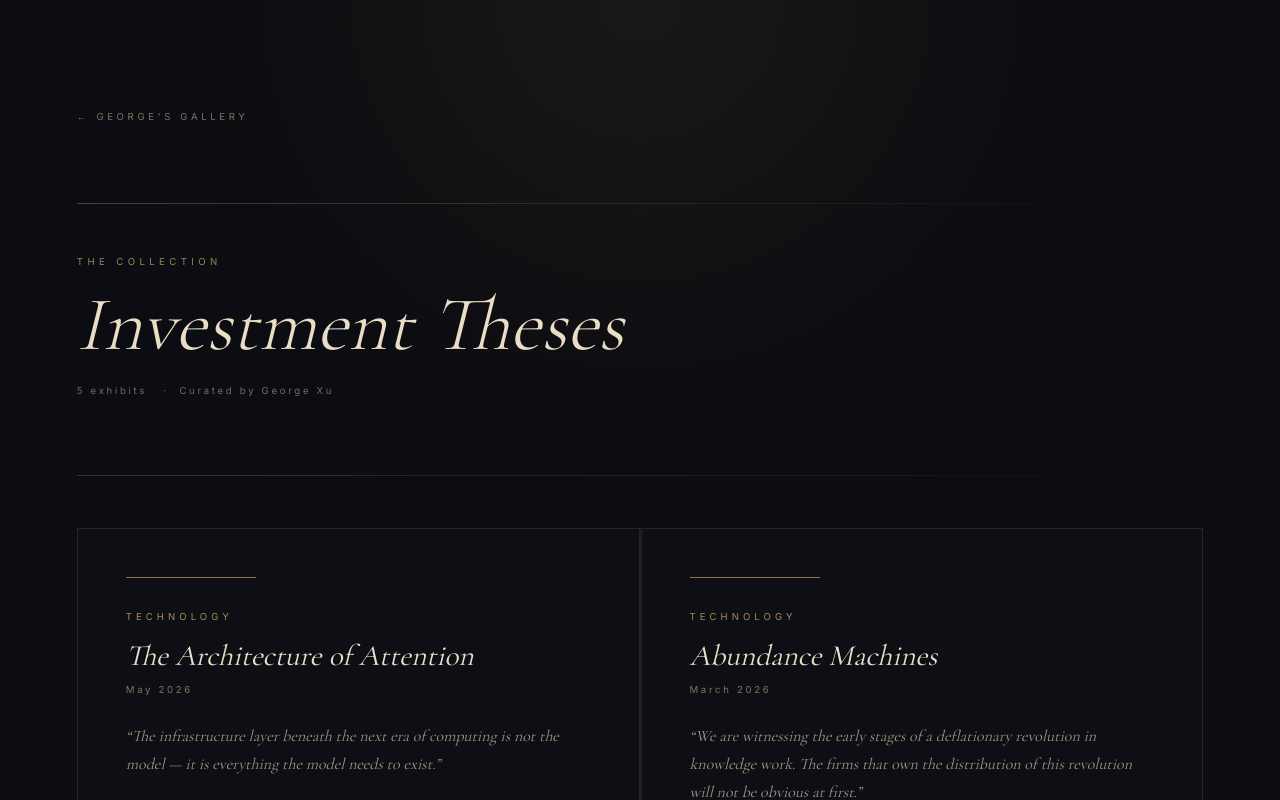
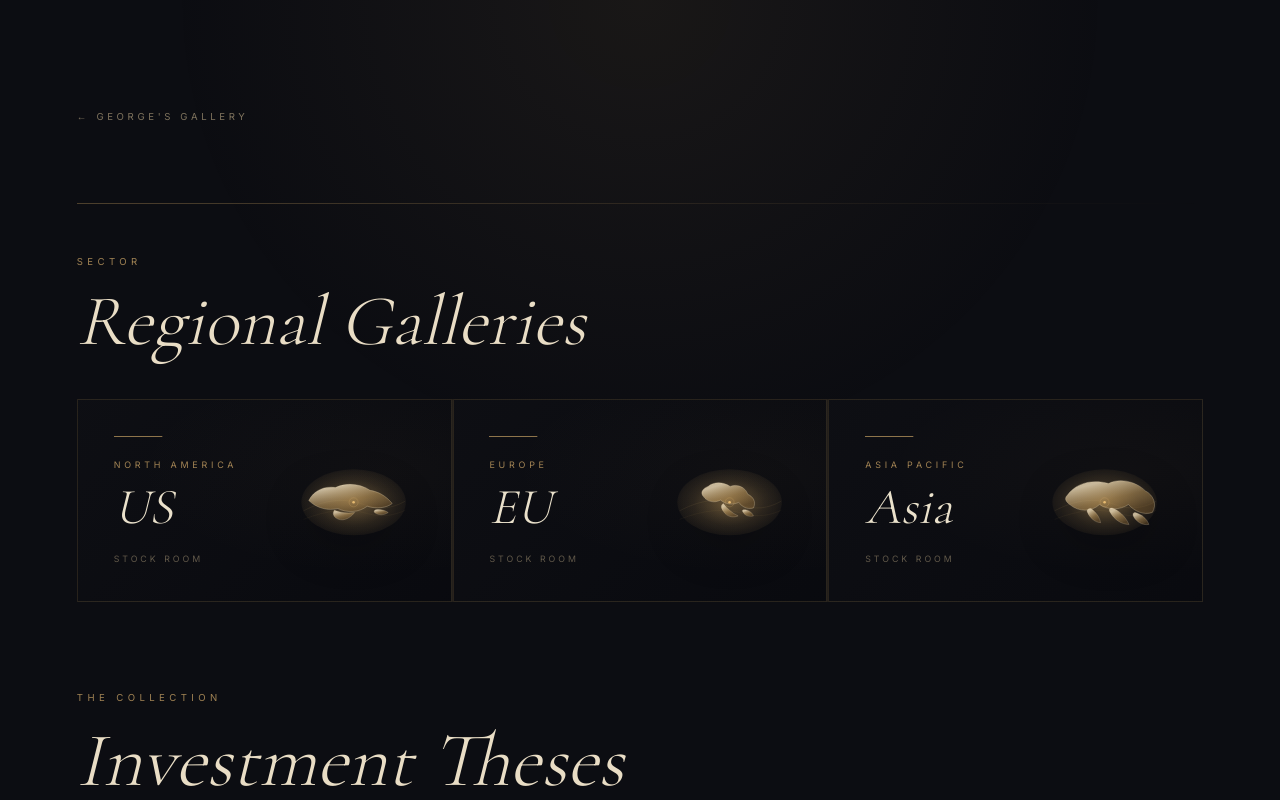
Before and after one commit to georgexu1118-ctrl/Gallery-of-ideas, a Next.js app: page /gallery in a window 1280 px wide. Shown: the top 800 px of the page. Built offline with nearby package versions, Linux system fonts and the light colour scheme.

Commit message:
Add regional sector galleries

```diff
--- a/app/gallery/page.tsx
+++ b/app/gallery/page.tsx
@@ -3,7 +3,14 @@
 import Link from "next/link";
 import { motion } from "framer-motion";
 import ExhibitCard from "@/components/ExhibitCard";
+import RegionGalleryCard from "@/components/RegionGalleryCard";
 import { getAllTheses } from "@/lib/theses";
+
+const regions = [
+  { region: "us", title: "US", label: "North America" },
+  { region: "eu", title: "EU", label: "Europe" },
+  { region: "asia", title: "Asia", label: "Asia Pacific" },
+] as const;
 
 export default function GalleryPage() {
   const theses = getAllTheses();
@@ -79,6 +86,58 @@ export default function GalleryPage() {
               marginBottom: "clamp(2rem, 4vw, 3.5rem)",
             }}
           />
+
+          <section style={{ marginBottom: "clamp(4rem, 7vw, 6rem)" }}>
+            <motion.p
+              initial={{ opacity: 0, y: 6 }}
+              animate={{ opacity: 1, y: 0 }}
+              transition={{ delay: 0.55, duration: 0.9 }}
+              style={{
+                fontSize: "0.6rem",
+                letterSpacing: "0.46em",
+                textTransform: "uppercase",
+                color: "rgba(210, 170, 105, 0.75)",
+                fontFamily: "var(--font-inter), sans-serif",
+                marginBottom: "1rem",
+              }}
+            >
+              Sector
+            </motion.p>
+            <motion.h1
+              initial={{ opacity: 0, y: 10 }}
+              animate={{ opacity: 1, y: 0 }}
+              transition={{ delay: 0.65, duration: 1, ease: [0.16, 1, 0.3, 1] }}
+              style={{
+                fontFamily: 'var(--font-cormorant), "Cormorant Garamond", Georgia, serif',
+                fontSize: "clamp(2.5rem, 5.6vw, 5rem)",
+                fontWeight: 300,
+                fontStyle: "italic",
+                lineHeight: 1,
+                color: "rgba(242, 230, 205, 0.96)",
+                marginBottom: "clamp(1.8rem, 3.5vw, 2.6rem)",
+              }}
+            >
+              Regional Galleries
+            </motion.h1>
+            <div
+              style={{
+                display: "grid",
+                gridTemplateColumns: "repeat(auto-fit, minmax(min(100%, 320px), 1fr))",
+                gap: "1px",
+                background: "rgba(200, 160, 96, 0.12)",
+              }}
+            >
+              {regions.map((region, i) => (
+                <RegionGalleryCard
+                  key={region.region}
+                  region={region.region}
+                  title={region.title}
+                  label={region.label}
+                  index={i}
+                />
+              ))}
+            </div>
+          </section>
 
           {/* Section label */}
           <motion.p
--- /dev/null
+++ b/components/RegionGalleryCard.tsx
@@ -0,0 +1,189 @@
+"use client";
+
+import { motion, type Variants } from "framer-motion";
+
+type RegionKey = "us" | "eu" | "asia";
+
+interface RegionGalleryCardProps {
+  region: RegionKey;
+  title: string;
+  label: string;
+  index?: number;
+}
+
+const card: Variants = {
+  rest: { y: 0 },
+  hover: { y: -4, transition: { duration: 0.3, ease: [0.25, 0.46, 0.45, 0.94] as [number, number, number, number] } },
+};
+
+const glow: Variants = {
+  rest: { opacity: 0.18 },
+  hover: { opacity: 0.38, transition: { duration: 0.35 } },
+};
+
+const line: Variants = {
+  rest: { scaleX: 0.32, originX: 0 },
+  hover: { scaleX: 1, originX: 0, transition: { duration: 0.5, ease: "easeOut" as const } },
+};
+
+const mapPaths: Record<RegionKey, string[]> = {
+  us: [
+    "M33 75 C42 57 60 49 80 52 C99 43 124 45 141 57 C155 59 168 66 180 80 C171 88 151 90 136 85 C121 96 101 97 84 89 C67 93 48 89 33 75 Z",
+    "M78 92 C88 96 100 98 114 96 C104 108 91 113 80 105 C76 101 75 97 78 92 Z",
+    "M151 91 C158 90 166 91 173 96 C165 101 157 101 150 97 C147 95 148 92 151 91 Z",
+  ],
+  eu: [
+    "M74 50 C85 41 101 42 113 50 C125 45 140 51 144 64 C154 68 159 78 154 88 C143 91 134 86 128 78 C118 83 105 82 96 74 C86 80 72 77 66 68 C60 61 64 54 74 50 Z",
+    "M101 80 C108 89 116 97 127 102 C117 106 107 103 101 94 C97 88 96 83 101 80 Z",
+    "M137 91 C145 91 151 95 154 102 C146 104 139 101 136 96 C134 93 134 91 137 91 Z",
+  ],
+  asia: [
+    "M46 66 C62 43 92 37 119 45 C137 35 166 40 184 58 C198 65 205 82 196 96 C181 101 165 94 154 82 C139 92 118 92 103 82 C89 95 67 95 52 83 C43 77 41 71 46 66 Z",
+    "M125 88 C137 92 148 102 155 117 C141 117 129 108 122 96 C119 91 120 88 125 88 Z",
+    "M166 96 C176 99 186 106 190 117 C178 119 168 112 163 103 C161 99 162 96 166 96 Z",
+    "M88 89 C96 95 103 103 105 114 C94 113 86 105 82 96 C80 92 82 89 88 89 Z",
+  ],
+};
+
+function RegionMap({ region, title }: { region: RegionKey; title: string }) {
+  return (
+    <svg
+      viewBox="0 0 220 150"
+      role="img"
+      aria-label={`${title} map`}
+      style={{
+        width: "100%",
+        maxWidth: "220px",
+        aspectRatio: "22 / 15",
+        display: "block",
+        filter: "drop-shadow(0 18px 24px rgba(0, 0, 0, 0.45))",
+      }}
+    >
+      <defs>
+        <radialGradient id={`${region}-map-glow`} cx="50%" cy="50%" r="60%">
+          <stop offset="0%" stopColor="rgba(226, 180, 105, 0.45)" />
+          <stop offset="58%" stopColor="rgba(200, 160, 96, 0.16)" />
+          <stop offset="100%" stopColor="rgba(200, 160, 96, 0)" />
+        </radialGradient>
+        <linearGradient id={`${region}-map-fill`} x1="25%" x2="75%" y1="15%" y2="90%">
+          <stop offset="0%" stopColor="rgba(242, 224, 188, 0.78)" />
+          <stop offset="55%" stopColor="rgba(200, 160, 96, 0.48)" />
+          <stop offset="100%" stopColor="rgba(118, 88, 47, 0.5)" />
+        </linearGradient>
+      </defs>
+      <ellipse cx="112" cy="78" rx="92" ry="58" fill={`url(#${region}-map-glow)`} />
+      <path
+        d="M24 93 C64 72 97 70 130 82 C157 92 180 89 203 76"
+        fill="none"
+        stroke="rgba(200, 160, 96, 0.16)"
+        strokeWidth="1"
+      />
+      <path
+        d="M24 108 C67 91 103 88 137 98 C161 105 184 101 203 92"
+        fill="none"
+        stroke="rgba(200, 160, 96, 0.1)"
+        strokeWidth="1"
+      />
+      {mapPaths[region].map((path, i) => (
+        <path
+          key={path}
+          d={path}
+          fill={`url(#${region}-map-fill)`}
+          stroke="rgba(242, 224, 188, 0.42)"
+          strokeWidth={i === 0 ? "1.15" : "0.85"}
+          strokeLinejoin="round"
+        />
+      ))}
+      <circle cx="112" cy="78" r="2.3" fill="rgba(235, 190, 115, 0.95)" />
+      <circle cx="112" cy="78" r="8" fill="none" stroke="rgba(235, 190, 115, 0.32)" strokeWidth="1" />
+    </svg>
+  );
+}
+
+export default function RegionGalleryCard({ region, title, label, index = 0 }: RegionGalleryCardProps) {
+  return (
+    <motion.div
+      initial={{ opacity: 0, y: 20 }}
+      animate={{ opacity: 1, y: 0 }}
+      transition={{ delay: 0.25 + index * 0.1, duration: 0.85, ease: [0.25, 0.46, 0.45, 0.94] }}
+    >
+      <motion.article
+        variants={card}
+        initial="rest"
+        whileHover="hover"
+        style={{
+          position: "relative",
+          minHeight: "190px",
+          overflow: "hidden",
+          background: "linear-gradient(135deg, rgba(14, 15, 20, 0.98) 0%, rgba(9, 10, 15, 0.98) 100%)",
+          border: "1px solid rgba(200, 160, 96, 0.16)",
+          padding: "clamp(1.4rem, 2.8vw, 2.25rem)",
+          display: "grid",
+          gridTemplateColumns: "minmax(0, 0.82fr) minmax(118px, 0.68fr)",
+          gap: "clamp(1rem, 2vw, 1.75rem)",
+          alignItems: "center",
+        }}
+      >
+        <motion.div
+          variants={glow}
+          aria-hidden="true"
+          style={{
+            position: "absolute",
+            inset: 0,
+            background: "radial-gradient(ellipse at 82% 35%, rgba(200, 160, 96, 0.18) 0%, transparent 58%)",
+            pointerEvents: "none",
+          }}
+        />
+        <div style={{ position: "relative", zIndex: 1, minWidth: 0 }}>
+          <motion.div
+            variants={line}
+            style={{
+              height: "1px",
+              background: "rgba(210, 170, 105, 0.66)",
+              marginBottom: "1.35rem",
+            }}
+          />
+          <p
+            style={{
+              fontSize: "0.56rem",
+              letterSpacing: "0.42em",
+              textTransform: "uppercase",
+              color: "rgba(210, 170, 105, 0.76)",
+              fontFamily: "var(--font-inter), sans-serif",
+              marginBottom: "0.7rem",
+            }}
+          >
+            {label}
+          </p>
+          <h2
+            style={{
+              fontFamily: 'var(--font-cormorant), "Cormorant Garamond", Georgia, serif',
+              fontSize: "clamp(2rem, 4.1vw, 3.15rem)",
+              fontWeight: 300,
+              fontStyle: "italic",
+              lineHeight: 0.95,
+              color: "rgba(242, 232, 210, 0.97)",
+            }}
+          >
+            {title}
+          </h2>
+          <p
+            style={{
+              marginTop: "1.3rem",
+              fontSize: "0.55rem",
+              letterSpacing: "0.34em",
+              textTransform: "uppercase",
+              color: "rgba(160, 145, 115, 0.58)",
+              fontFamily: "var(--font-inter), sans-serif",
+            }}
+          >
+            Stock Room
+          </p>
+        </div>
+        <div style={{ position: "relative", zIndex: 1, justifySelf: "end", width: "100%" }}>
+          <RegionMap region={region} title={title} />
+        </div>
+      </motion.article>
+    </motion.div>
+  );
+}
```
